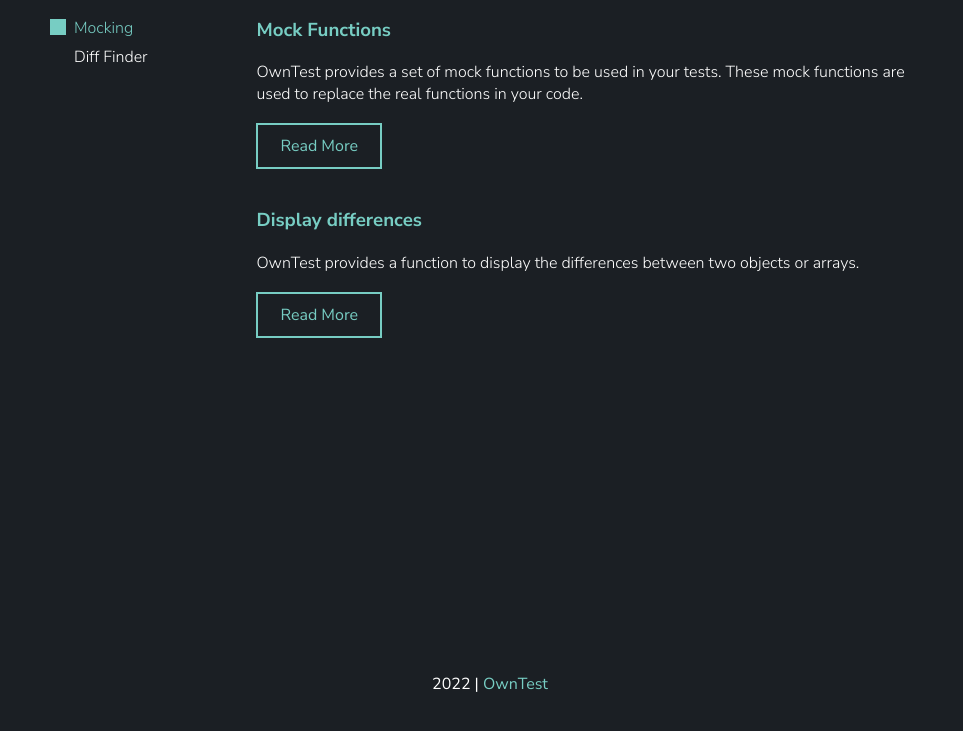
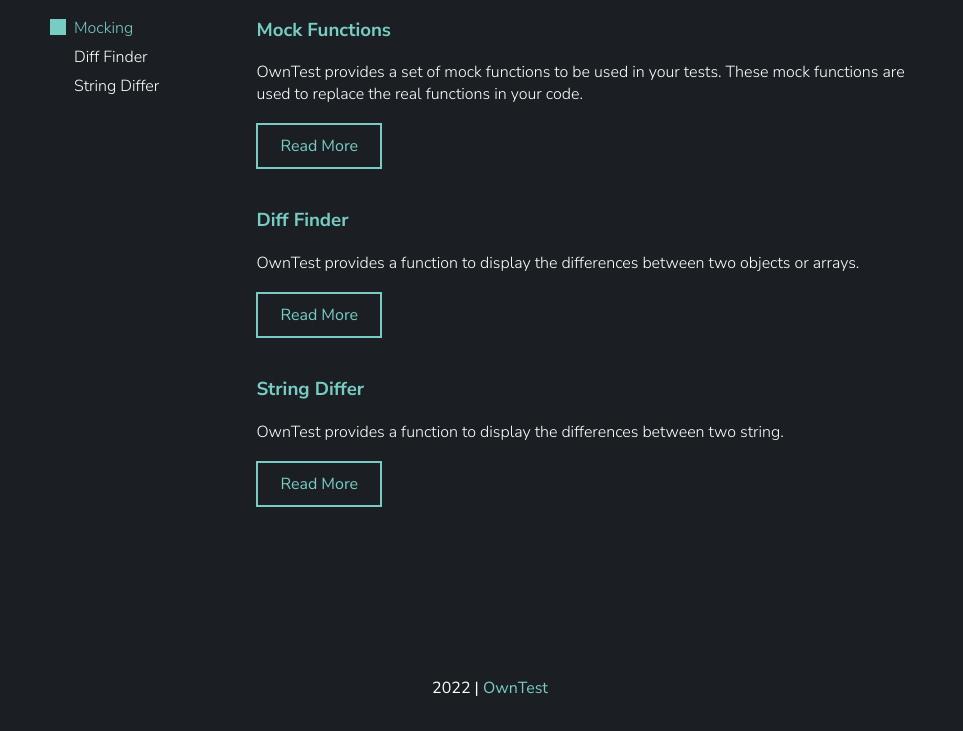
Before and after one commit to rahmatagungj/owntest, a plain HTML site: page plugins.html in a window 1280 px wide. Shown: the part 73-804 px from the top of the page, without its empty margins (150-1113 px from the left). Drawn offline with nearby package versions, Linux system fonts and the light colour scheme.

Commit message:
add other plugin

```diff
--- a/plugins.html
+++ b/plugins.html
@@ -56,6 +56,7 @@
         <ul>
           <li class="js-btn selected">Mocking</li>
           <li class="js-btn">Diff Finder</li>
+          <li class="js-btn">String Differ</li>
         </ul>
       </aside>
       <article class="doc__content">
@@ -75,7 +76,7 @@
           </div>
         </section>
         <section class="js-section" style="margin-top: 50px">
-          <h3 class="section__title">Display differences</h3>
+          <h3 class="section__title">Diff Finder</h3>
           <p>
             OwnTest provides a function to display the differences between two
             objects or arrays.
@@ -83,6 +84,20 @@
           <div class="callout" style="margin-top: 30px">
             <a
               href="https://github.com/rahmatagungj/owntest-diff"
+              class="button--secondary"
+              >Read More</a
+            >
+          </div>
+        </section>
+        <section class="js-section" style="margin-top: 50px">
+          <h3 class="section__title">String Differ</h3>
+          <p>
+            OwnTest provides a function to display the differences between two
+            string.
+          </p>
+          <div class="callout" style="margin-top: 30px">
+            <a
+              href="https://github.com/rahmatagungj/owntest-sdiff"
               class="button--secondary"
               >Read More</a
             >
```
